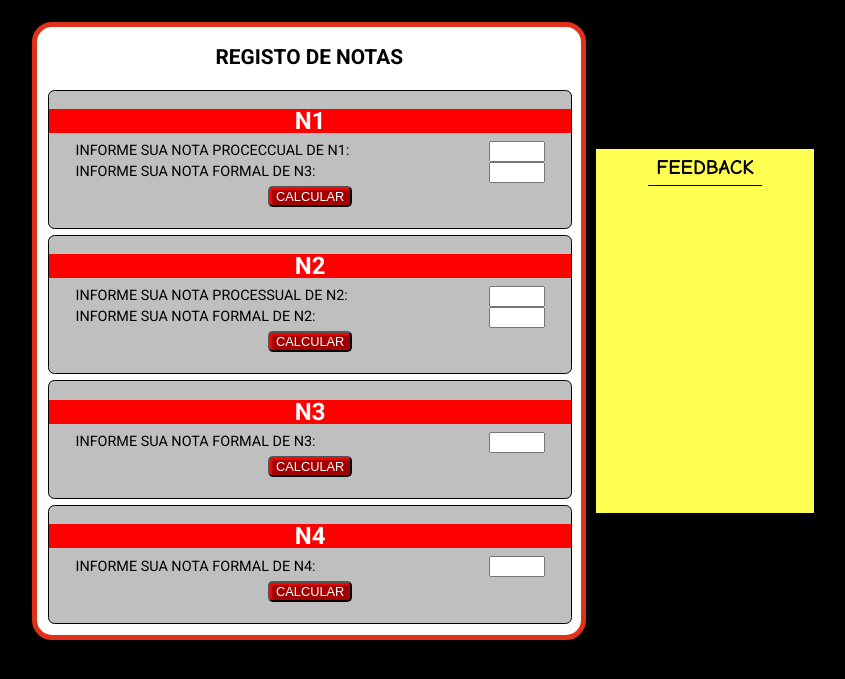
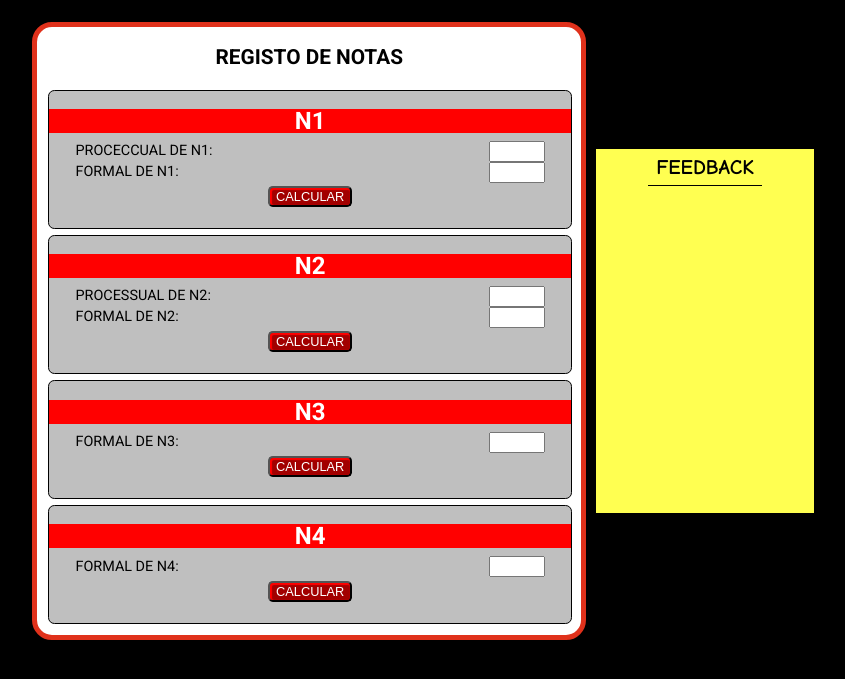
Before and after one commit to RafaBran/calculadora-notas-UNIALFA, a plain HTML site: page index.html in a window 1280 px wide. Shown: the part 117-796 px from the top of the page, without its empty margins (217-1062 px from the left). Drawn offline with Linux system fonts and the light colour scheme.

Commit message:
Atualização 17-06-24 09:43

```diff
--- a/assets/styles/calculadora.css
+++ b/assets/styles/calculadora.css
@@ -273,6 +273,9 @@ width: 0px;
         width: 30%;
 
     }
+    .titulo {
+        margin: 0;
+    }
 
 }
 @media screen and (max-width: 555px){
--- a/index.html
+++ b/index.html
@@ -26,11 +26,11 @@
                             <div class="notas notas__n1">
                                 <div class="titulo__notas">N1</div>
                                 <div class="form_linha">
-                                    <label for="valorProcessualN1" class="label">INFORME SUA NOTA PROCECCUAL DE N1:</label>
+                                    <label for="valorProcessualN1" class="label">PROCECCUAL DE N1:</label>
                                     <input id="valorProcessualN1" class="input__notas" type="number">
                                 </div>
                                 <div class="form_linha">
-                                    <label for="valorFormalN1" class="label">INFORME SUA NOTA FORMAL DE N3:</label>
+                                    <label for="valorFormalN1" class="label">FORMAL DE N1:</label>
                                     <input id="valorFormalN1" class="input__notas" type="number">
                                 </div>
                                 <button id="formalN1" class="botao" onclick="calcularN1()">CALCULAR</button>
@@ -38,11 +38,11 @@
                             <div class="notas notas__n2">
                                 <div class="titulo__notas">N2</div>
                                 <div class="form_linha">
-                                    <label for="valorprocessualN2" class="label">INFORME SUA NOTA PROCESSUAL DE N2:</label>
+                                    <label for="valorprocessualN2" class="label">PROCESSUAL DE N2:</label>
                                     <input id="valorProcessualN2" class="input__notas" type="number">
                                 </div>
                                 <div class="form_linha">
-                                    <label for="valorformalN2" class="label">INFORME SUA NOTA FORMAL DE N2:</label>
+                                    <label for="valorformalN2" class="label"> FORMAL DE N2:</label>
                                     <input id="valorFormalN2" class="input__notas" type="number">
                                 </div>
                                 <button id="formalN1" class="botao" onclick="calcularN2()" >CALCULAR</button>
@@ -50,7 +50,7 @@
                             <div class="notas notas__n3">
                                 <div class="titulo__notas">N3</div>
                                 <div class="form_linha">
-                                    <label for="formalN3" class="label">INFORME SUA NOTA FORMAL DE N3:</label>
+                                    <label for="formalN3" class="label">FORMAL DE N3:</label>
                                     <input id="formalN3" class="input__notas" type="number">
                                 </div>
                                 <button id="formalN1" class="botao" onclick="calcularN3()">CALCULAR</button>
@@ -58,7 +58,7 @@
                             <div class="notas notas__n4">
                                 <div class="titulo__notas">N4</div>
                                 <div class="form_linha">
-                                    <label for="formalN1" class="label">INFORME SUA NOTA FORMAL DE N4:</label>
+                                    <label for="formalN1" class="label">FORMAL DE N4:</label>
                                     <input id="valorN4" class="input__notas" type="number">
                                 </div>
                                 <button id="formalN1" class="botao" onclick="calcularN4()">CALCULAR</button>
```
